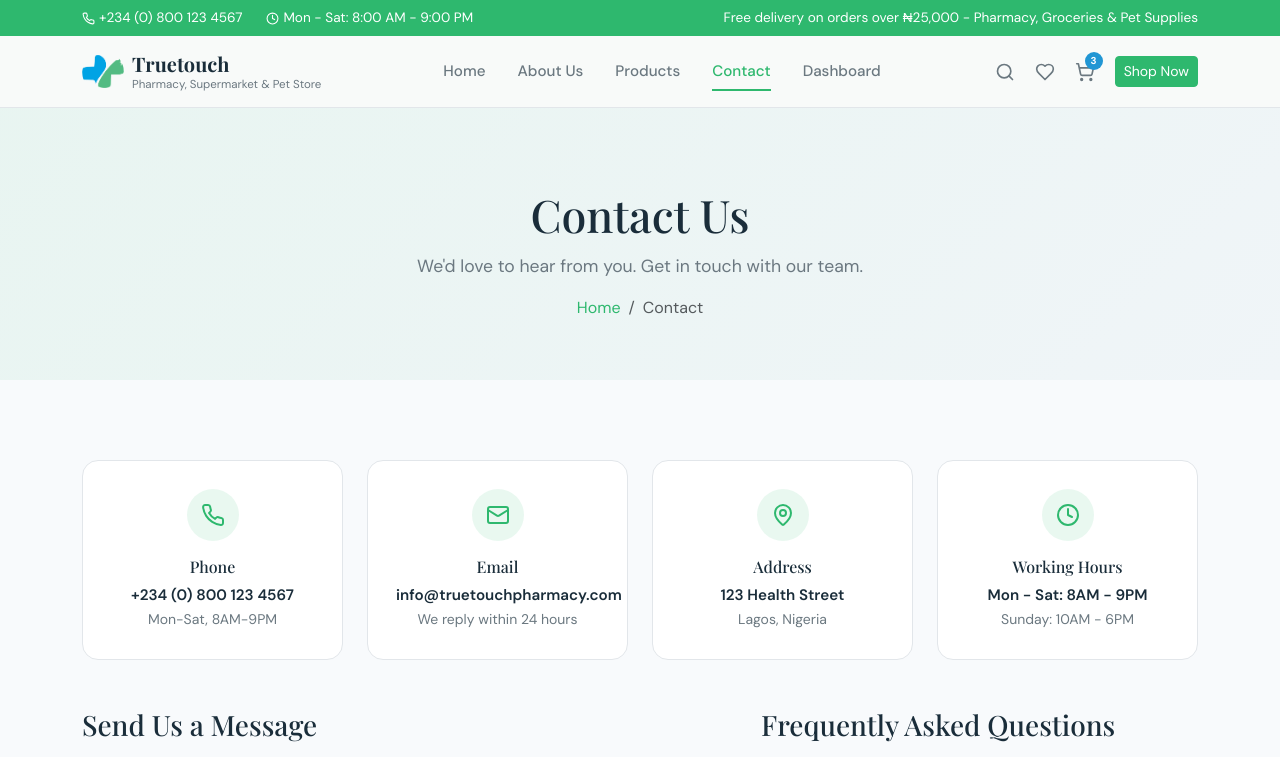
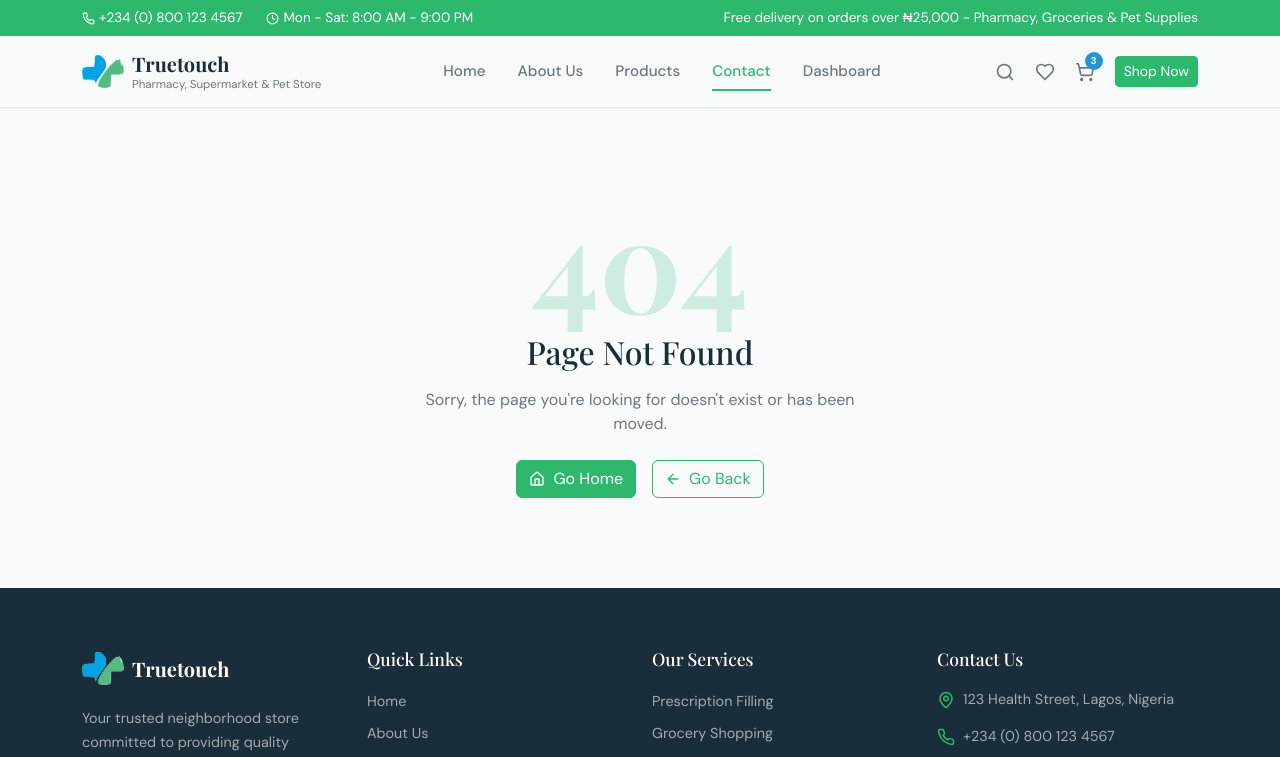
Before and after one commit to joshuaodunbaku/truetouch-pharmacy-front, a React (Vite) app: page /contact in a window 1280 px wide. Shown: the top 757 px of the page. Built offline with nearby package versions, Linux system fonts and the light colour scheme.

Commit message:
homepage done

```diff
--- a/src/App.jsx
+++ b/src/App.jsx
@@ -1,19 +1,19 @@
 import { BrowserRouter, Route, Routes } from 'react-router-dom';
 import Index from './pages/Index.jsx';
-import About from './pages/About.jsx';
-import Contact from './pages/Contact.jsx';
-import Products from './pages/Products.jsx';
-import Dashboard from './pages/Dashboard.jsx';
+// import About from './pages/About.jsx';
+// import Contact from './pages/Contact.jsx';
+// import Products from './pages/Products.jsx';
+// import Dashboard from './pages/Dashboard.jsx';
 import NotFound from './pages/NotFound.jsx';
 
 const App = () => (
   <BrowserRouter>
     <Routes>
       <Route path="/" element={<Index />} />
-      <Route path="/about" element={<About />} />
-      <Route path="/contact" element={<Contact />} />
-      <Route path="/products" element={<Products />} />
-      <Route path="/dashboard" element={<Dashboard />} />
+      {/* <Route path="/about" element={<About />} /> */}
+      {/* <Route path="/contact" element={<Contact />} /> */}
+      {/* <Route path="/products" element={<Products />} /> */}
+      {/* <Route path="/dashboard" element={<Dashboard />} /> */}
       <Route path="*" element={<NotFound />} />
     </Routes>
   </BrowserRouter>
```
